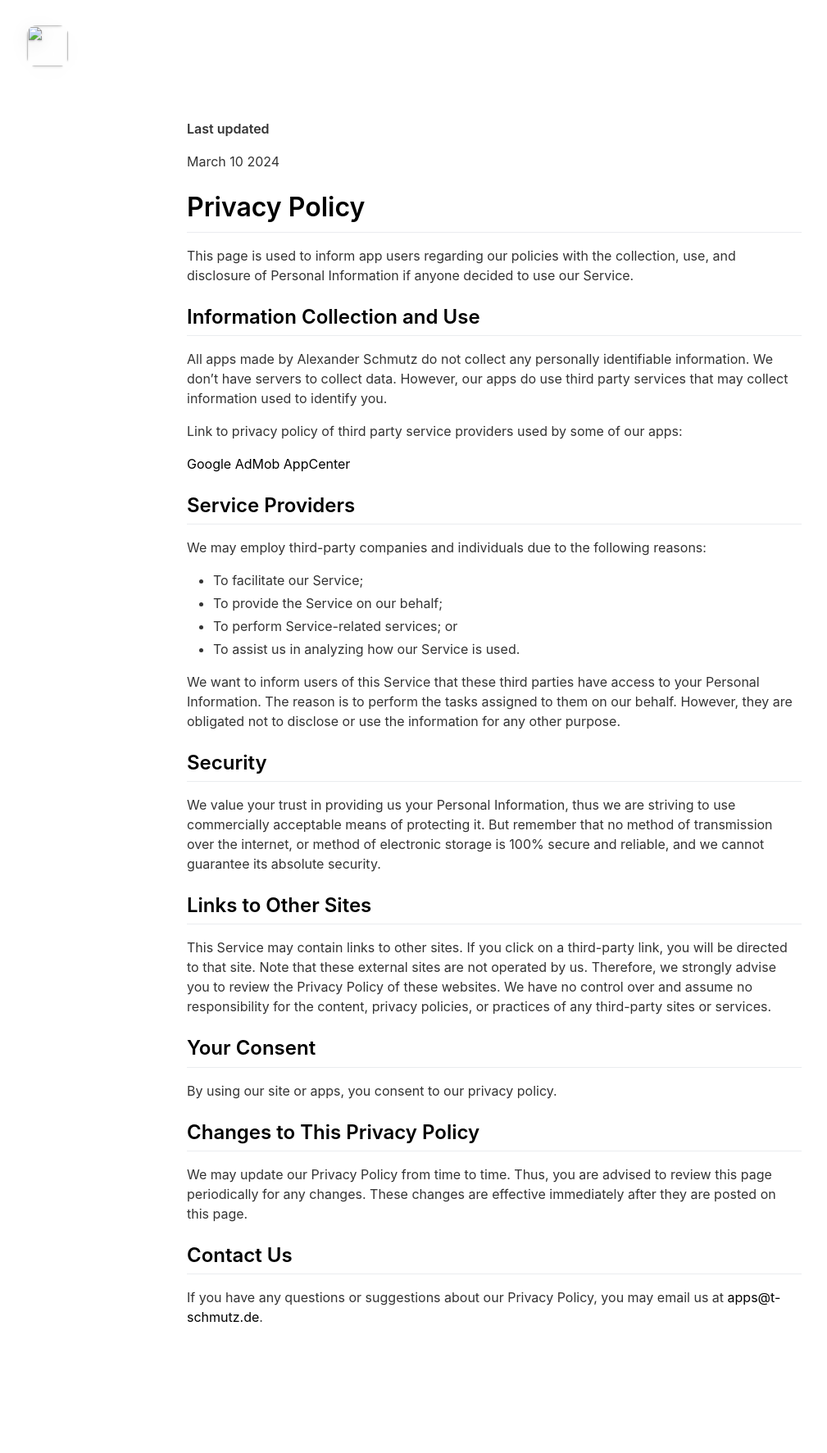
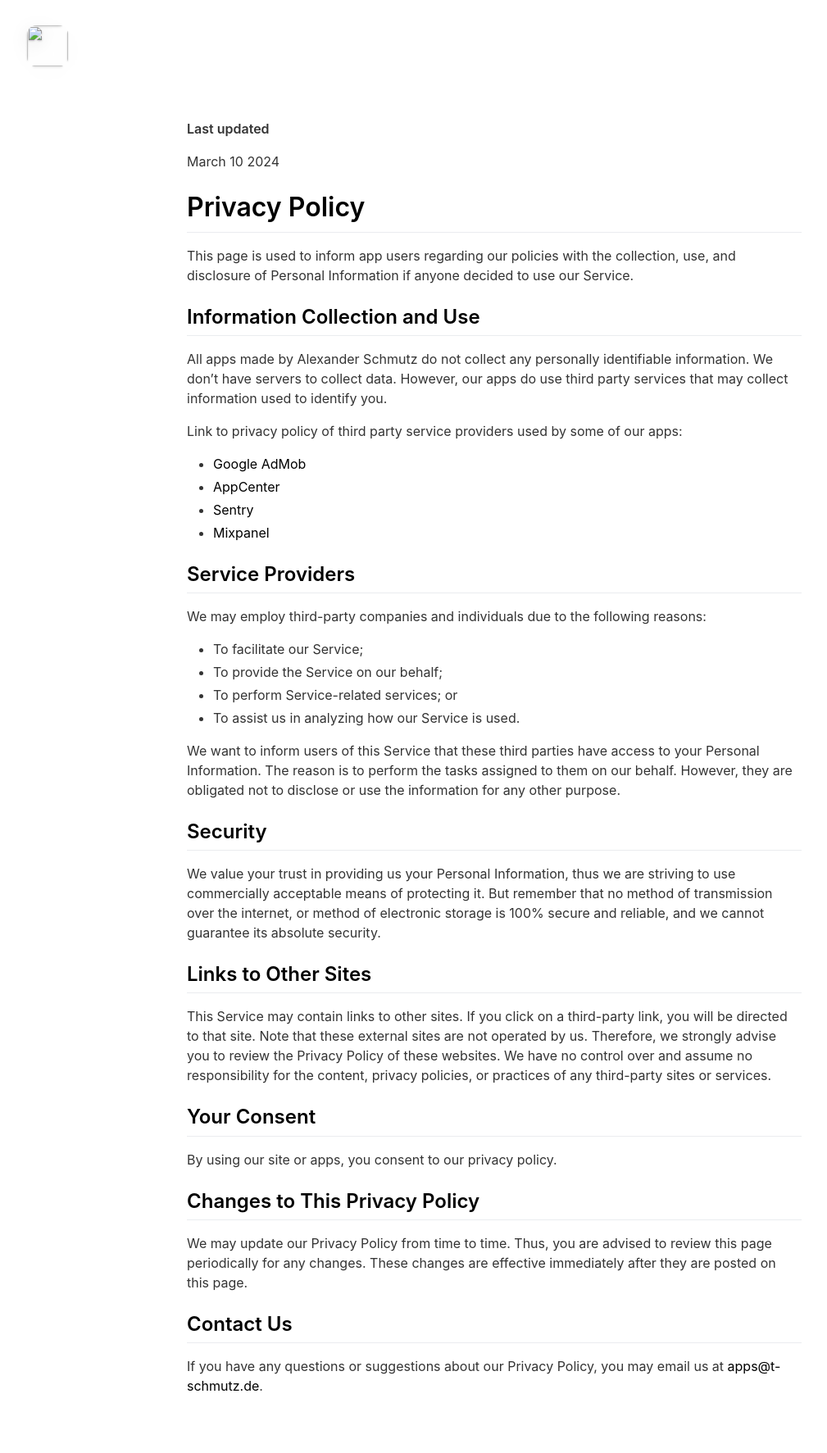
Before and after one commit to alschmut/EasyDice-Web, a Jekyll site: the page built from _pages/privacypolicy.md, in a window 1280 px wide. Shown: the whole page at 82% size, without its empty margins (37-1046 px from the left). Built offline with Jekyll 4.4.1, drawn with Linux system fonts in a browser that asks for light colours; nearby versions of some CDN libraries; before the commit the page ends 1689 px from its top, so only the background shows below that.

Commit message:
Update privacypolicy.md

```diff
--- a/_pages/privacypolicy.md
+++ b/_pages/privacypolicy.md
@@ -18,8 +18,11 @@ All apps made by Alexander Schmutz do not collect any personally identifiable in
 
 Link to privacy policy of third party service providers used by some of our apps:
 
-[Google AdMob](https://support.google.com/admob/answer/6128543?hl=en)
-[AppCenter](https://privacy.microsoft.com/en-us/privacystatement)
+- [Google AdMob](https://support.google.com/admob/answer/6128543?hl=en)
+- [AppCenter](https://privacy.microsoft.com/en-us/privacystatement)
+- [Sentry](https://sentry.io/privacy/)
+- [Mixpanel](https://mixpanel.com/legal/privacy-policy/)
+
 
 ## Service Providers
 
```
